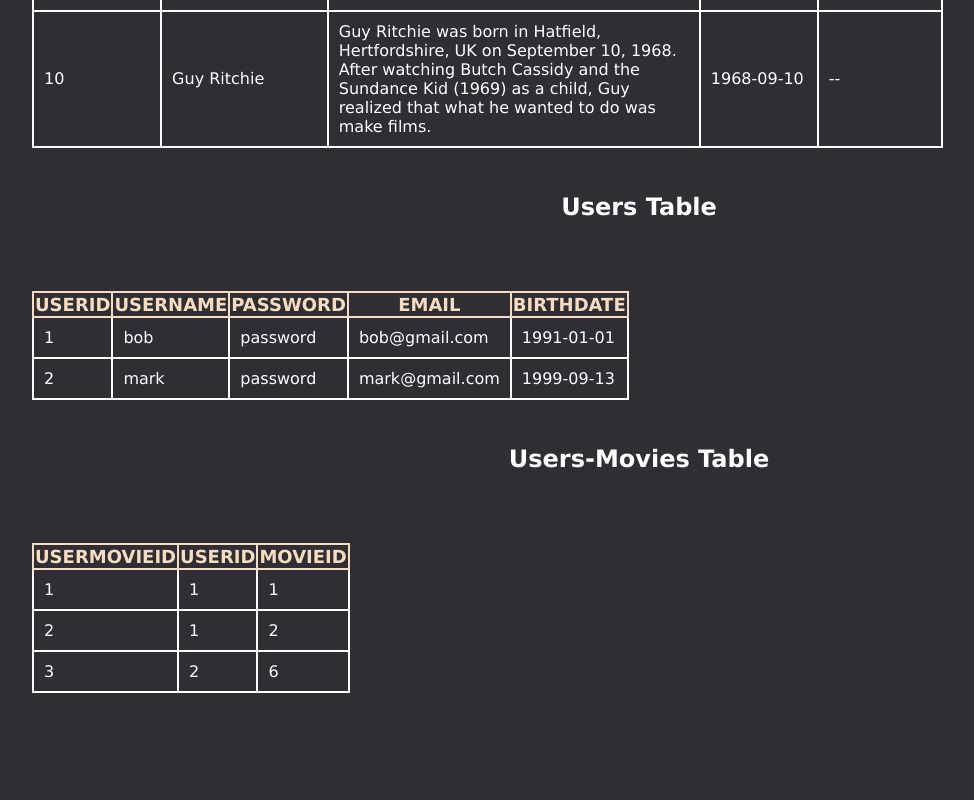
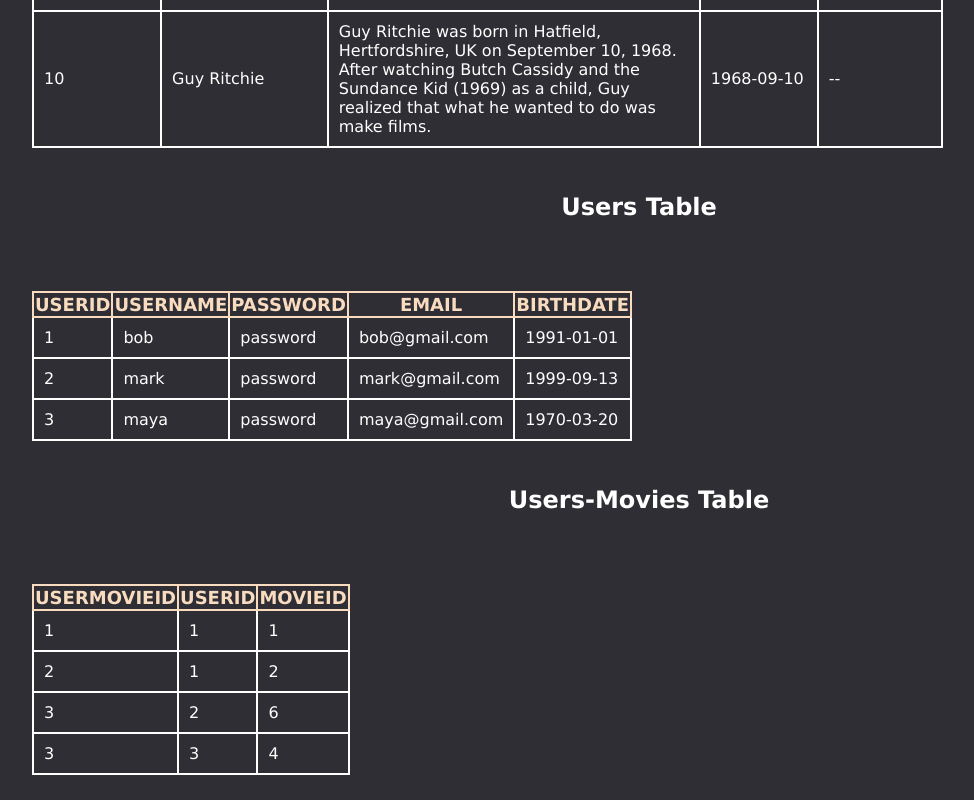
Before and after one commit to jesskaiser/myFlix-api, a website: page public/documentation.html in a window 1280 px wide. Shown: the part 5356-6156 px from the top of the page, without its empty margins (1-975 px from the left). Before the commit the page ends 6074 px from the top, so only its background shows below. Drawn offline with Linux system fonts and the light colour scheme.

Commit message:
updated documentation

```diff
--- a/public/documentation.html
+++ b/public/documentation.html
@@ -588,6 +588,13 @@
                     <td>mark@gmail.com</td>
                     <td>1999-09-13</td>
                 </tr>
+                <tr>
+                    <td>3</td>
+                    <td>maya</td>
+                    <td>password</td>
+                    <td>maya@gmail.com</td>
+                    <td>1970-03-20</td>
+                </tr>
             </tbody>
         </table>
         <table>
@@ -615,6 +622,11 @@
                     <td>2</td>
                     <td>6</td>
                 </tr>
+                <tr>
+                    <td>3</td>
+                    <td>3</td>
+                    <td>4</td>
+                </tr>
             </tbody>
         </table>
     </body>
```
